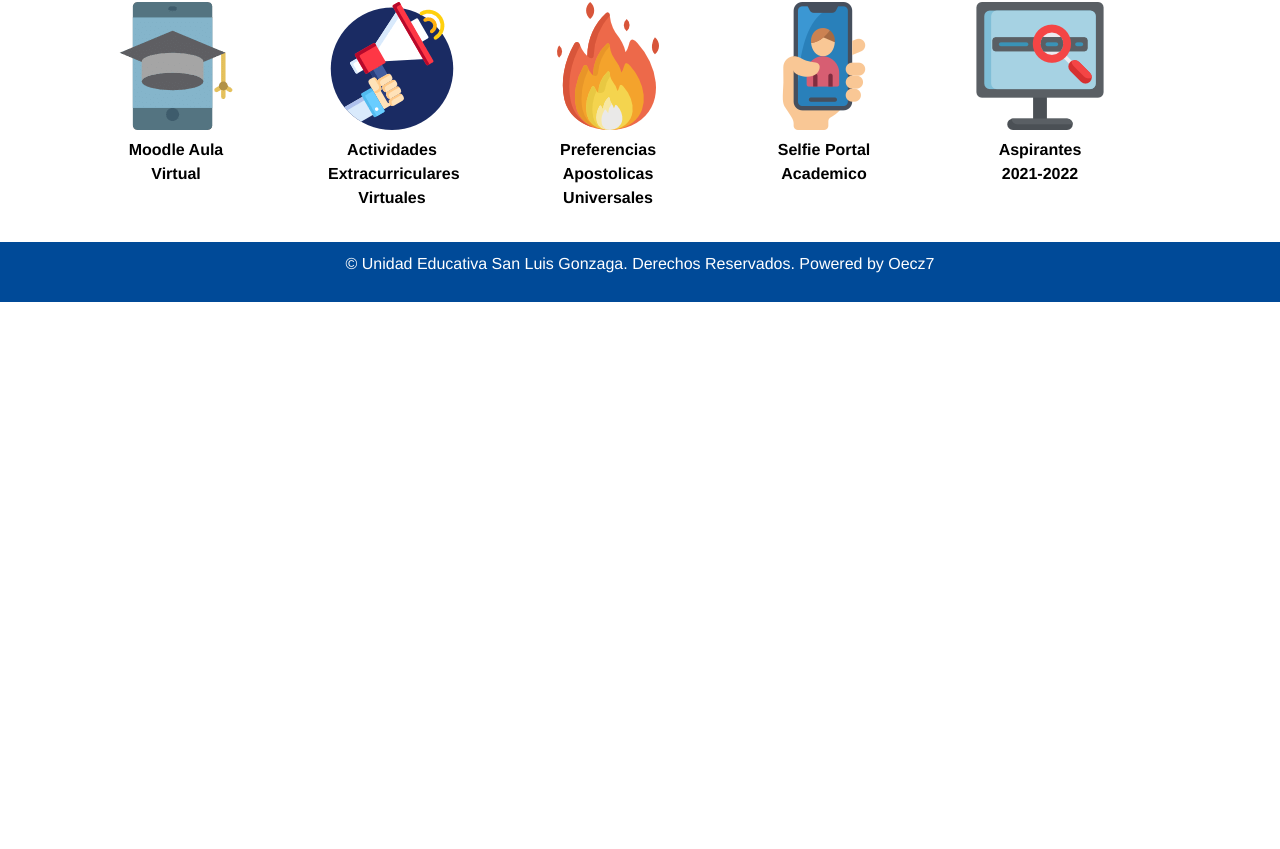
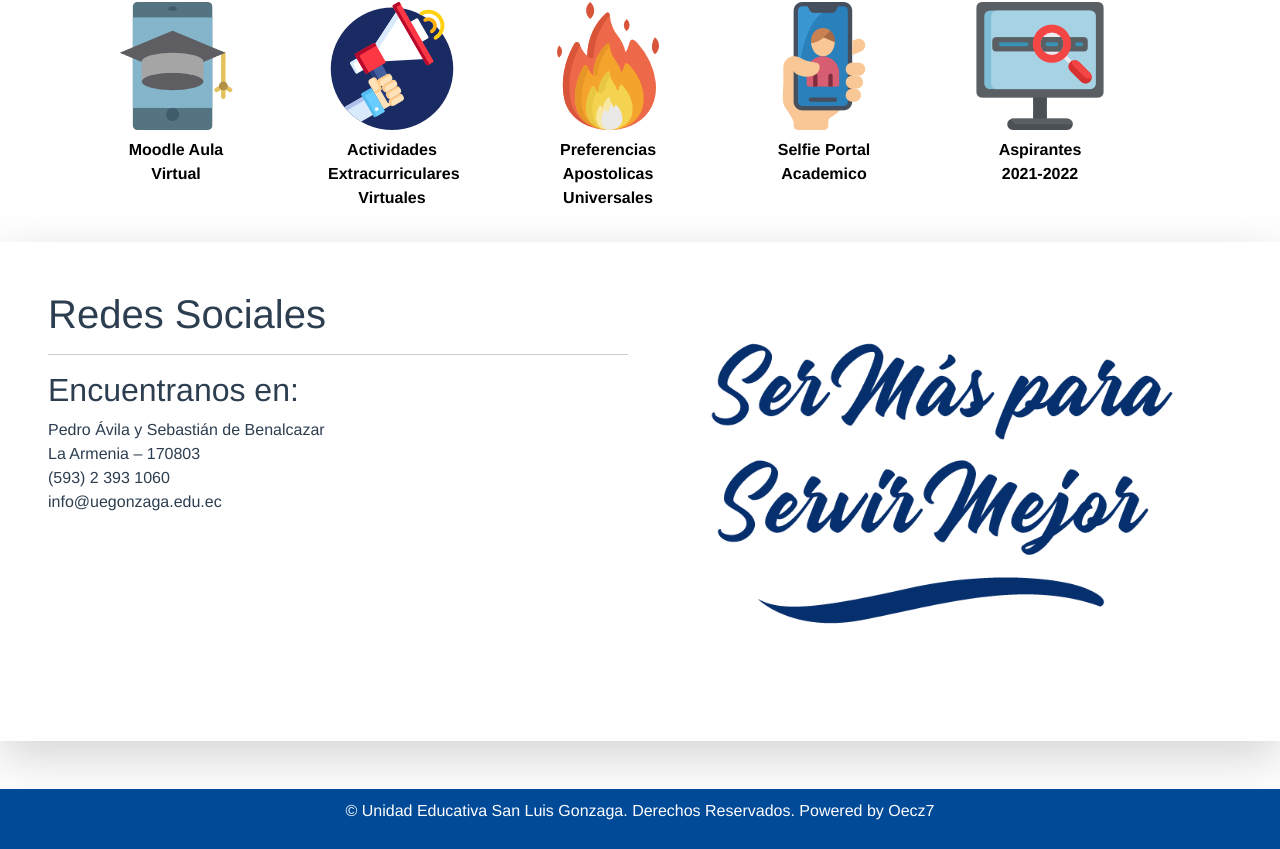
Before and after one commit to oscarcz7/cslg, a Vue app: page / in a window 1280 px wide. Shown: the part 1051-1900 px from the top of the page. Before the commit the page ends 1353 px from the top, so only its background shows below. Built offline with nearby package versions, Linux system fonts and the light colour scheme.

Commit message:
Update Home.vue

```diff
--- a/src/views/Home.vue
+++ b/src/views/Home.vue
@@ -32,23 +32,23 @@
             </div>
             <div class="carousel-inner">
               <div class="carousel-item active">
-                <img src="../assets/img/banner/banner1.jpg"  alt="..." />
+                <img src="../assets/img/banner/banner1.jpg" alt="..." />
               </div>
               <div class="carousel-item">
-                <img src="../assets/img/banner/banner2.jpg"  alt="..." />
+                <img src="../assets/img/banner/banner2.jpg" alt="..." />
               </div>
               <!-- <div class="carousel-item">
                 <img src="..." class="d-block w-100" alt="..." />
               </div> -->
             </div>
             <button
-              class="carousel-control-prev "
+              class="carousel-control-prev"
               type="button"
               data-bs-target="#carouselExampleIndicators"
               data-bs-slide="prev"
             >
               <span
-                class="carousel-control-prev-icon "
+                class="carousel-control-prev-icon"
                 aria-hidden="true"
               ></span>
               <span class="visually-hidden">Previous</span>
@@ -60,7 +60,7 @@
               data-bs-slide="next"
             >
               <span
-                class="carousel-control-next-icon "
+                class="carousel-control-next-icon"
                 aria-hidden="true"
               ></span>
               <span class="visually-hidden">Next</span>
@@ -70,17 +70,35 @@
       </div>
     </section>
 
-    <div>
-
-    </div>
-
-    <section class="container mt-4 p-6 ">
+    <section class="container mt-4 p-6">
       <Access />
     </section>
 
+    <section class="hero border-0 mt-6 p-5 is-trasnparent shadow-lg">
+      <div class="columns">
+        <div class="column">
+          <h1>Redes Sociales</h1>
+          <div></div>
 
-
-
+          <hr />
+          <h2>Encuentranos en:</h2>
+          <p>
+            Pedro Ávila y Sebastián de Benalcazar
+            <br />
+            La Armenia – 170803
+            <br />
+            (593) 2 393 1060
+            <br />
+            info@uegonzaga.edu.ec
+          </p>
+        </div>
+        <div class="column">
+          <figure class="image">
+            <img src="../assets/img/posts/Sermasservirmejor.png" alt="" />
+          </figure>
+        </div>
+      </div>
+    </section>
   </div>
 </template>
 <script>
@@ -95,6 +113,6 @@ export default {
 </script>
 <style lang="scss" scoped>
 .carousel-control-prev-icon .carousel-control-next-icon {
-  height: 5rem  !important;
+  height: 5rem !important;
 }
 </style>
```
